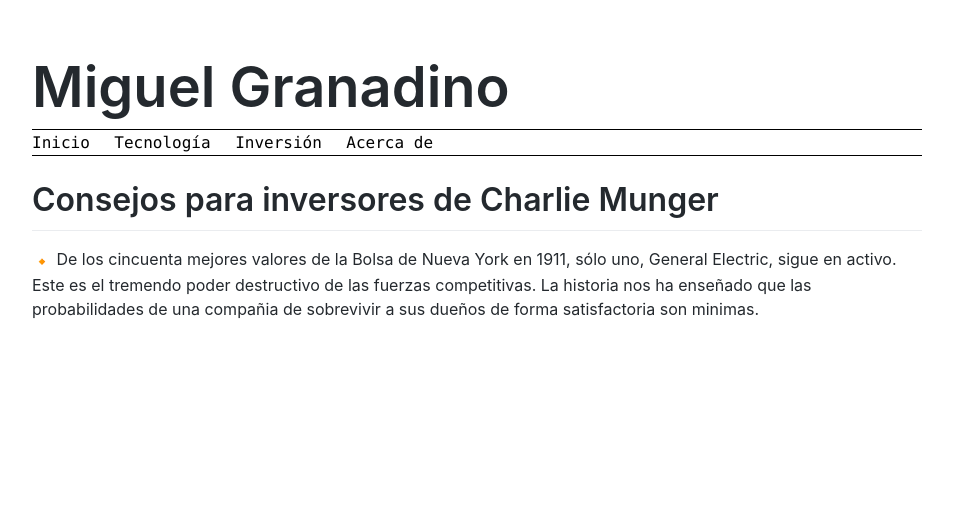
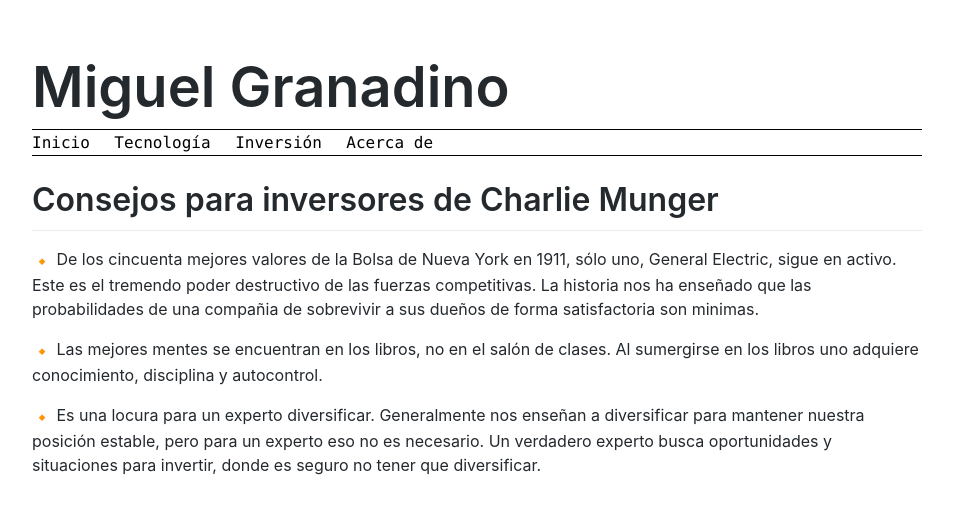
Before and after one commit to Akira3030/formacion, a Jekyll site: the page built from articulos/inversiones/charlie-munger-consejos-de-inversion.md, in a window 1280 px wide. Shown: the top 514 px of the page, without its empty margins (163-1116 px from the left). Built offline with Jekyll 4.4.1, drawn with Linux system fonts in a browser that asks for light colours; emoji names are drawn with the system emoji font; our own code applies the rules of GitHub Pages for plain Markdown files.

Commit message:
Update charlie-munger-consejos-de-inversion.md

```diff
--- a/articulos/inversiones/charlie-munger-consejos-de-inversion.md
+++ b/articulos/inversiones/charlie-munger-consejos-de-inversion.md
@@ -3,3 +3,7 @@
 # Consejos para inversores de Charlie Munger
 
 :small_orange_diamond: De los cincuenta mejores valores de la Bolsa de Nueva York en 1911, sólo uno, General Electric, sigue en activo. Este es el tremendo poder destructivo de las fuerzas competitivas. La historia nos ha enseñado que las probabilidades de una compañia de sobrevivir a sus dueños de forma satisfactoria son minimas.
+
+:small_orange_diamond: Las mejores mentes se encuentran en los libros, no en el salón de clases. Al sumergirse en los libros uno adquiere conocimiento, disciplina y autocontrol.
+
+:small_orange_diamond: Es una locura para un experto diversificar. Generalmente nos enseñan a diversificar para mantener nuestra posición estable, pero para un experto eso no es necesario. Un verdadero experto busca oportunidades y situaciones para invertir, donde es seguro no tener que diversificar.
```
